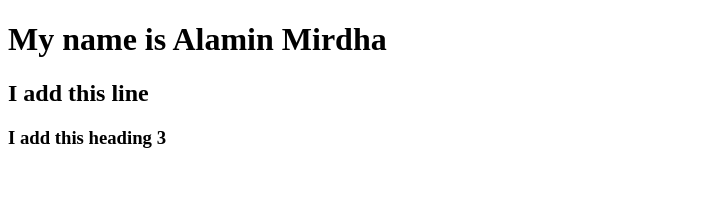
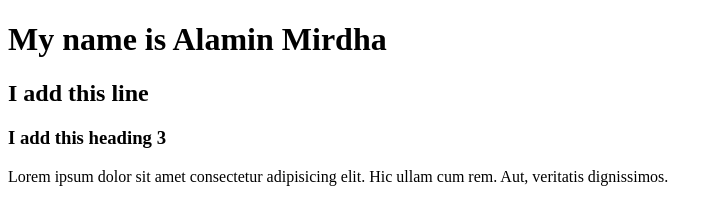
Before and after one commit to Alamin8/my-first-website, a plain HTML site: page index.html in a window 1280 px wide. Shown: the whole page, without its empty margins (0-723 px from the left). Drawn offline with Linux system fonts and the light colour scheme.

Commit message:
add lorem

```diff
--- a/index.html
+++ b/index.html
@@ -9,5 +9,6 @@
     <h1>My name is Alamin Mirdha</h1>
     <h2>I add this line</h2>
     <h3>I add this heading 3</h3>
+    <p>Lorem ipsum dolor sit amet consectetur adipisicing elit. Hic ullam cum rem. Aut, veritatis dignissimos.</p>
 </body>
 </html>
```
